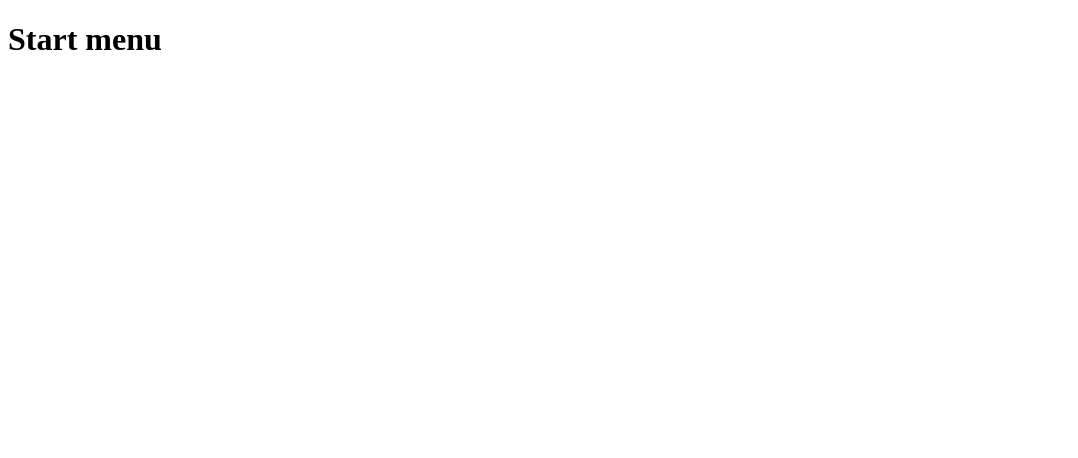
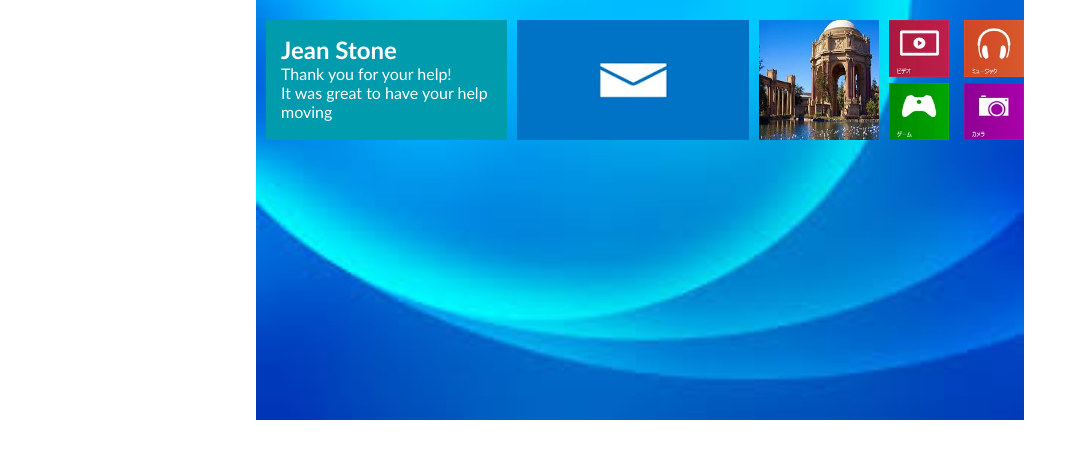
Before and after one commit to SufyanChohan/Assignment-4-start-menu, a plain HTML site: page index.html in a window 1280 px wide. Shown: the whole page, without its empty margins (0-1078 px from the left). Drawn offline with Linux system fonts and the light colour scheme.

Commit message:
first div Completed

```diff
--- a/index.html
+++ b/index.html
@@ -4,8 +4,31 @@
     <meta charset="UTF-8">
     <meta name="viewport" content="width=device-width, initial-scale=1.0">
     <title>Start Menu</title>
+    <style>
+        *{
+            margin: 0;
+            padding: 0;
+        }
+    </style>
 </head>
 <body>
-    <h1>Start menu</h1>
+    <div style="background-image: url(./images.jpg); height: 400px; width: 60%; margin: auto; padding-top: 20px; background-repeat:no-repeat; background-size: 100%;background-position: center;display: flex;">
+        <div style=" color: white; background-color: #009BAD; width: 270px;height: 120px;margin-left: 10px;"><h2 style="font-family: 'Gill Sans', 'Gill Sans MT', Calibri, 'Trebuchet MS', sans-serif; margin-left: 15px;margin-top: 15px;">Jean Stone</h2> <p style="margin-left: 15px; font-family: 'Gill Sans', 'Gill Sans MT', Calibri, 'Trebuchet MS', sans-serif;">Thank you for your help! <br>
+            It was great to have your help moving</p></div>
+        <div style="width: 260px;height: 120px; margin-left: 10px;"><img width="100%" height="100%" src="./window1.png" alt=""></div>
+        <div style="background-color: rgb(18, 20, 20); width: 135px;height: 120px;margin-left: 10px;"><img width="100%" height="100%" src="./menu 2.jpg" alt=""></div>
+        <div style=" width: 135px;height: 120px;margin-left: 10px;">
+            <div style="height: 60px;  display: flex;">
+                <div style="width: 60px;height: 95% ;"><img width="100%" height="100%" src="./image 1.jpg" alt=""></div>
+                <div style="width: 60px;height: 95%; margin-left: 15px;"><img width="100%"
+                    height="100%" src="./image 2.jpg" alt="">
+                </div>
+            </div>
+            <div style="height: 60px; display: flex;">
+                <div style="width: 60px;height: 95%;margin-top: 3px"><img width="100%" height="100%" src="./image3.jpg" alt=""></div>
+                <div style="width: 60px;height: 95%; margin-left: 15px;margin-top: 3px;"><img width="100%" height="100%" src="./image 4.jpg" alt=""></div>
+            </div>
+        </div>
+    </div>
 </body>
 </html>
```
Also changed, not shown: image 1.jpg (added), image 2.jpg (added), image 4.jpg (added), image3.jpg (added), images.jpg (added), menu 2.jpg (added), window1.png (added).
